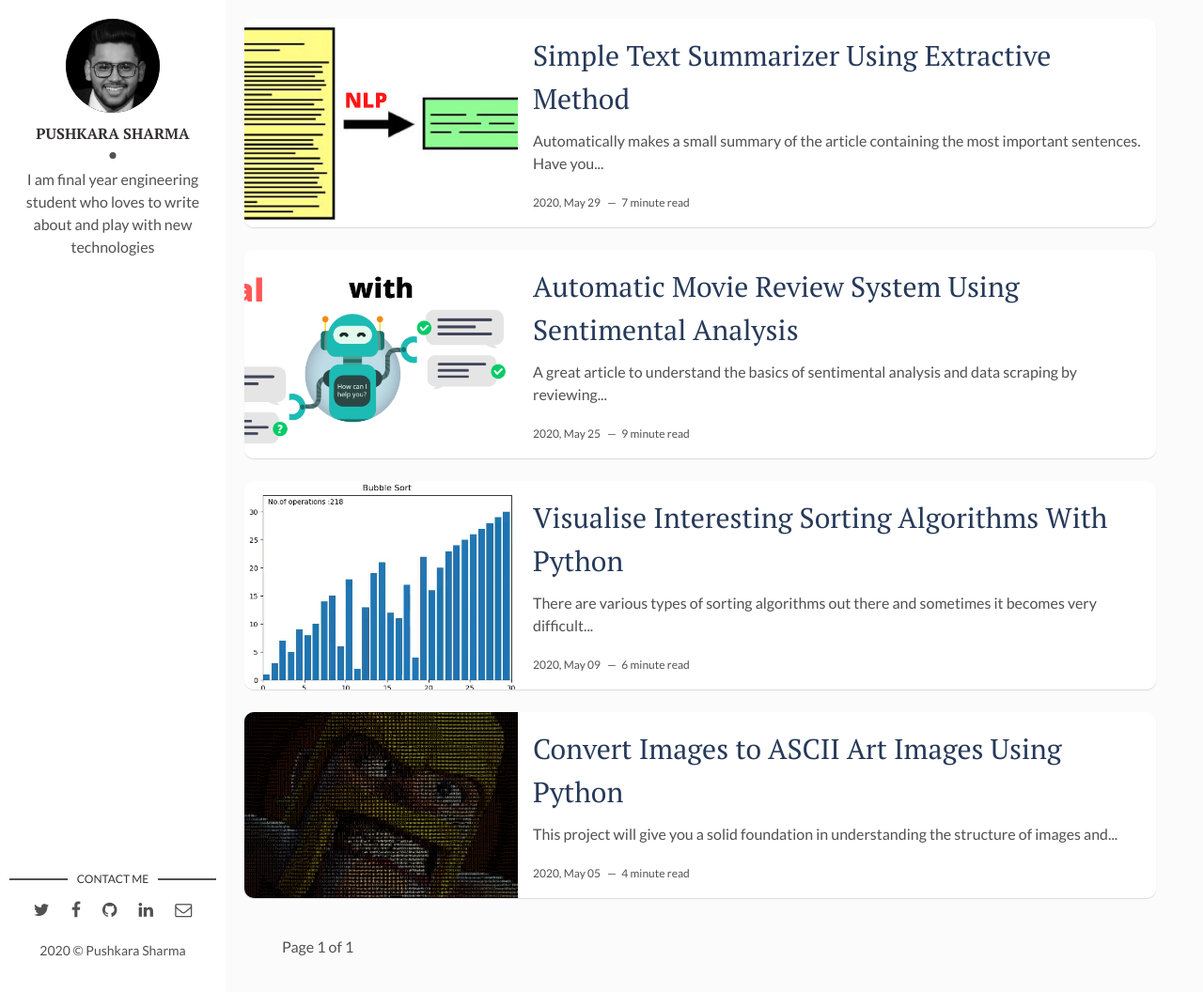
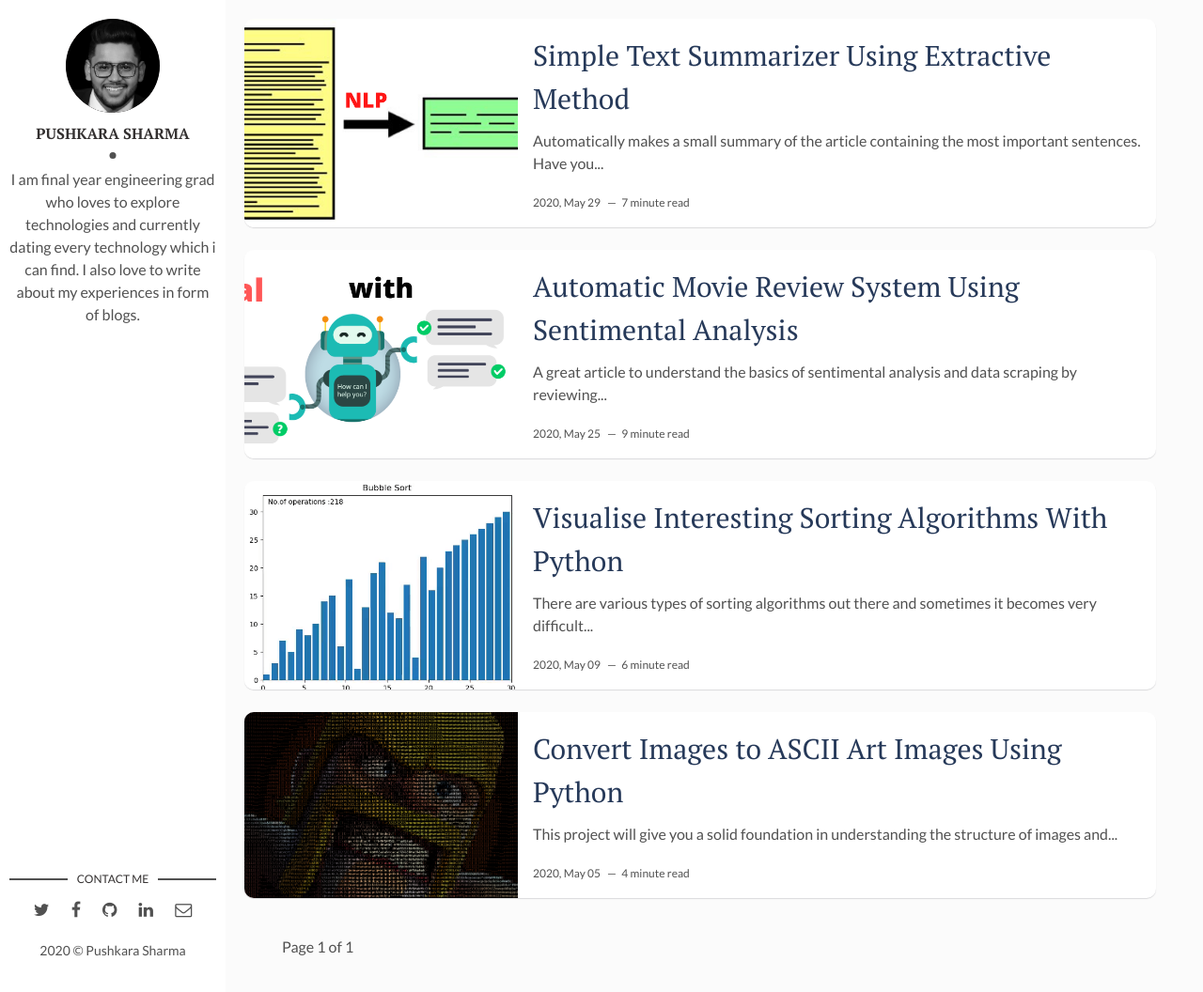
Before and after one commit to PushkaraSharma/PushkaraSharma.github.io, a Jekyll site: the page built from index.html, in a window 1280 px wide and 1056 px high. Shown: the whole window at 94% size. Built offline with Jekyll 4.4.1, drawn with Linux system fonts in a browser that asks for light colours; the list of posts is cut into pages by our own code.

Commit message:
4th post changes3

```diff
--- a/_config.yml
+++ b/_config.yml
@@ -11,7 +11,7 @@ site-twitter: #if your site has a twitter account, enter it here
 # Author Settings
 author: Pushkara Sharma # add your name
 author-img: pushkara.jpg # add your photo
-about-author: I am final year engineering student who loves to write about and play with new technologies  # add description
+about-author: I am final year engineering grad who loves to explore technologies and currently dating every technology which i can find. I also love to write about my experiences in form of blogs.  # add description
 social-twitter: pushkarasays # add your Twitter handle
 social-facebook:  # add your Facebook handle
 social-github: PushkaraSharma # add your Github handle
```
